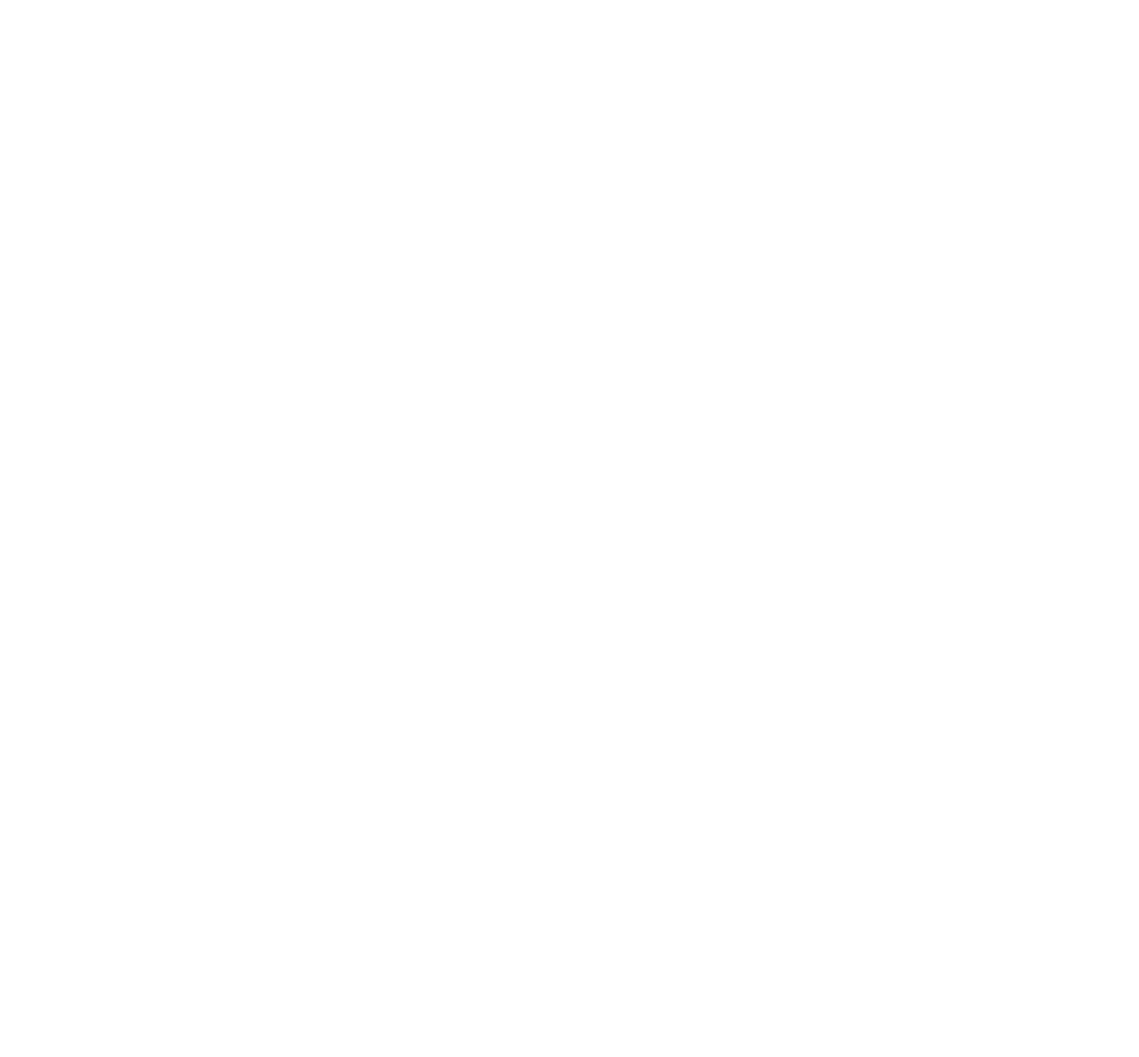
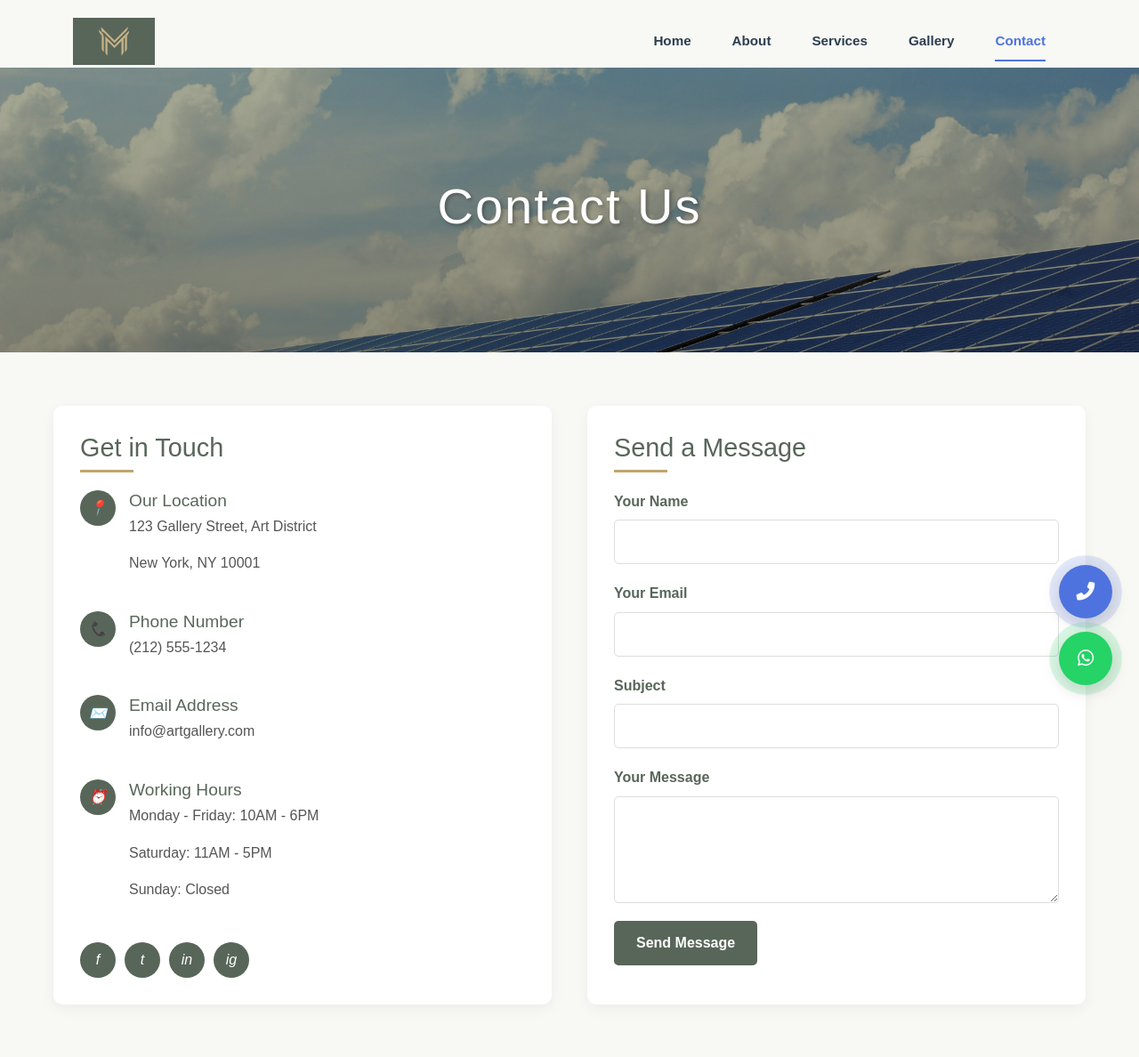
Before and after one commit to abhinavdeveloperiz/MultiMix, a Django app: page /contact in a window 1280 px wide. Before the commit the part shown is empty. Shown: the top 1188 px of the page at 89% size. Before the commit the page ends 800 px from the top, so only its background shows below. Run offline with Django 5.2, Linux system fonts and the light colour scheme.

Commit message:
final commit

```diff
--- a/app/templates/about.html
+++ b/app/templates/about.html
@@ -6,8 +6,7 @@
 <section class="hero">
     <div class="container">
         <h1>Powering a Sustainable Future</h1>
-        <p>SolarPeak Energy is dedicated to revolutionizing energy consumption through innovative solar solutions that
-            benefit both the planet and your bottom line.</p>
+
         <a href="#about" class="btn">Get in Touch</a>
     </div>
 </section>
--- a/app/templates/base.html
+++ b/app/templates/base.html
@@ -9,8 +9,10 @@
     <!-- Font Awesome -->
     <link rel="stylesheet" href="https://cdnjs.cloudflare.com/ajax/libs/font-awesome/6.0.0-beta3/css/all.min.css">
     <!-- Bootstrap CSS -->
-    <link href="https://cdn.jsdelivr.net/npm/bootstrap@5.3.6/dist/css/bootstrap.min.css" rel="stylesheet"
-        integrity="sha384-4Q6Gf2aSP4eDXB8Miphtr37CMZZQ5oXLH2yaXMJ2w8e2ZtHTl7GptT4jmndRuHDT" crossorigin="anonymous">
+
+    <link href="https://cdn.jsdelivr.net/npm/bootstrap@5.3.6/dist/css/bootstrap.min.css" rel="stylesheet" integrity="sha384-4Q6Gf2aSP4eDXB8Miphtr37CMZZQ5oXLH2yaXMJ2w8e2ZtHTl7GptT4jmndRuHDT" crossorigin="anonymous">
+    <script src="https://cdn.jsdelivr.net/npm/bootstrap@5.3.6/dist/js/bootstrap.bundle.min.js" integrity="sha384-j1CDi7MgGQ12Z7Qab0qlWQ/Qqz24Gc6BM0thvEMVjHnfYGF0rmFCozFSxQBxwHKO" crossorigin="anonymous"></script>
+
     <!-- Google Fonts -->
     <link href="https://fonts.googleapis.com/css2?family=Poppins:wght@300;400;500;600;700&display=swap"
         rel="stylesheet">
@@ -483,10 +485,6 @@
         </a>
     </div>
 
-    <!-- Bootstrap JS -->
-    <script src="https://cdn.jsdelivr.net/npm/bootstrap@5.3.6/dist/js/bootstrap.bundle.min.js"
-        integrity="sha384-j1CDi7MgGQ12Z7Qab0qlWQ/Qqz24Gc6BM0thvEMVjHnfYGF0rmFCozFSxQBxwHKO"
-        crossorigin="anonymous"></script>
 
     <script>
         // Navbar scroll effect
--- a/app/templates/contact.html
+++ b/app/templates/contact.html
@@ -0,0 +1,121 @@
+{% extends 'base.html' %}
+{% load static %}
+
+{% block content%}
+<link rel="stylesheet" href="{% static 'css/contact.css' %}">
+
+
+<div class="header">
+    <img class="header-image" src="{% static 'image/head.jpg' %}" alt="Contact Header">
+    <div class="header-overlay">
+        <h1>Contact Us</h1>
+    </div>
+</div>
+
+<!-- Contact Section -->
+<div class="contact-container">
+    <!-- Contact Information -->
+    <div class="contact-info">
+        <h2>Get in Touch</h2>
+
+        <div class="info-item">
+            <div class="info-icon">
+                <i>📍</i>
+            </div>
+            <div class="info-text">
+                <h3>Our Location</h3>
+                <p>123 Gallery Street, Art District</p>
+                <p>New York, NY 10001</p>
+            </div>
+        </div>
+
+        <div class="info-item">
+            <div class="info-icon">
+                <i>📞</i>
+            </div>
+            <div class="info-text">
+                <h3>Phone Number</h3>
+                <p><a href="tel:+12125551234">(212) 555-1234</a></p>
+            </div>
+        </div>
+
+        <div class="info-item">
+            <div class="info-icon">
+                <i>✉️</i>
+            </div>
+            <div class="info-text">
+                <h3>Email Address</h3>
+                <p><a href="mailto:info@artgallery.com">info@artgallery.com</a></p>
+            </div>
+        </div>
+
+        <div class="info-item">
+            <div class="info-icon">
+                <i>⏰</i>
+            </div>
+            <div class="info-text">
+                <h3>Working Hours</h3>
+                <p>Monday - Friday: 10AM - 6PM</p>
+                <p>Saturday: 11AM - 5PM</p>
+                <p>Sunday: Closed</p>
+            </div>
+        </div>
+
+        <div class="social-links">
+            <a href="#" class="social-icon">
+                <i>f</i>
+            </a>
+            <a href="#" class="social-icon">
+                <i>t</i>
+            </a>
+            <a href="#" class="social-icon">
+                <i>in</i>
+            </a>
+            <a href="#" class="social-icon">
+                <i>ig</i>
+            </a>
+        </div>
+    </div>
+
+    <!-- Contact Form -->
+    <div class="contact-form">
+        <h2>Send a Message</h2>
+        <form>
+            <div class="form-group">
+                <label for="name">Your Name</label>
+                <input type="text" id="name" class="form-control" required>
+            </div>
+
+            <div class="form-group">
+                <label for="email">Your Email</label>
+                <input type="email" id="email" class="form-control" required>
+            </div>
+
+            <div class="form-group">
+                <label for="subject">Subject</label>
+                <input type="text" id="subject" class="form-control" required>
+            </div>
+
+            <div class="form-group">
+                <label for="message">Your Message</label>
+                <textarea id="message" class="form-control" required></textarea>
+            </div>
+
+            <button type="submit" class="btn-submit">Send Message</button>
+        </form>
+    </div>
+</div>
+
+<!-- Map Section -->
+<div class="container-fluid">
+
+            <iframe
+                src="https://www.google.com/maps/embed?pb=!1m18!1m12!1m3!1d15767.496542101751!2d76.6057335527954!3d8.891292493907141!2m3!1f0!2f0!3f0!3m2!1i1024!2i768!4f13.1!3m3!1m2!1s0x3b05fd9c81997a21%3A0x9a5017df65b6ef22!2sMultimix%20security%20system%20providers!5e0!3m2!1sen!2sin!4v1747649835082!5m2!1sen!2sin"
+                width="100%" height="450" style="border:0;" allowfullscreen="" loading="lazy"
+                referrerpolicy="no-referrer-when-downgrade">
+            </iframe>
+
+</div>
+
+
+{% endblock %}
--- a/app/templates/gallery.html
+++ b/app/templates/gallery.html
@@ -0,0 +1,72 @@
+ {% extends 'base.html' %}
+ {% load static %}
+ {% block content %}
+ <link rel="stylesheet" href="{% static 'css/gallery.css' %}">
+
+
+<!-- Header Section with Image and Text Overlay -->
+    <div class="header">
+        <img class="header-image" src="{% static 'image/head.jpg' %}" alt="Gallery Header">
+        <div class="header-overlay">
+            <h1>Curated Collections</h1>
+            <p>Explore our carefully selected works showcasing beauty in its most natural form</p>
+        </div>
+    </div>
+
+    <!-- Gallery Section -->
+    <div class="gallery-container">
+        <h2 class="gallery-title">Featured Gallery</h2>
+        <div class="gallery">
+            <!-- Gallery Items -->
+            <div class="gallery-item">
+                <img src="{% static 'image/head.jpg' %}" alt="Gallery Image 1">
+                <div class="gallery-item-overlay">
+                    <h3>Natural Serenity</h3>
+                    <p>Peaceful landscapes capturing the essence of nature</p>
+                </div>
+            </div>
+
+            <div class="gallery-item">
+                <img src="{% static 'image/head.jpg' %}" alt="Gallery Image 2">
+                <div class="gallery-item-overlay">
+                    <h3>Urban Reflections</h3>
+                    <p>Modern architecture through an artistic lens</p>
+                </div>
+            </div>
+
+            <div class="gallery-item">
+                <img src="{% static 'image/head.jpg' %}" alt="Gallery Image 3">
+                <div class="gallery-item-overlay">
+                    <h3>Vintage Elegance</h3>
+                    <p>Timeless pieces from another era</p>
+                </div>
+            </div>
+
+            <div class="gallery-item">
+                <img src="{% static 'image/head.jpg' %}" alt="Gallery Image 4">
+                <div class="gallery-item-overlay">
+                    <h3>Abstract Vision</h3>
+                    <p>Contemporary expressions in vivid color</p>
+                </div>
+            </div>
+
+            <div class="gallery-item">
+                <img src="{% static 'image/head.jpg' %}" alt="Gallery Image 5">
+                <div class="gallery-item-overlay">
+                    <h3>Natural Harmony</h3>
+                    <p>Organic forms in perfect balance</p>
+                </div>
+            </div>
+
+            <div class="gallery-item">
+                <img src="{% static 'image/head.jpg' %}" alt="Gallery Image 6">
+                <div class="gallery-item-overlay">
+                    <h3>Coastal Dreams</h3>
+                    <p>Seaside inspirations and oceanic wonder</p>
+                </div>
+            </div>
+        </div>
+    </div>
+
+
+ {% endblock %}
--- a/app/templates/home.html
+++ b/app/templates/home.html
@@ -55,7 +55,7 @@
 
 
 <!-- About Section -->
-<section id="about" class="about-section py-5" style="background-color: #586659;">
+<section id="about" class="about-section py-5">
     <div class="container">
         <div class="row align-items-center">
             <div class="col-lg-6 mb-4 mb-lg-0">
--- a/app/templates/service.html
+++ b/app/templates/service.html
@@ -7,9 +7,7 @@
 <section class="hero">
     <div class="container">
         <h1>Our Solar Services</h1>
-        <p>Harness the power of the sun with our comprehensive solar solutions tailored to meet your unique energy
-            needs. Our expert team provides sustainable, cost-effective solar installations for residential and
-            commercial properties.</p>
+
     </div>
 </section>
 
--- a/app/views.py
+++ b/app/views.py
@@ -16,4 +16,4 @@ def Gallery_view(Request):
     return render(Request,'gallery.html')
 
 def Contact_view(Request):
-    return render(Request,'gallery.html')
+    return render(Request,'contact.html')
--- /dev/null
+++ b/static/css/contact.css
@@ -0,0 +1,230 @@
+:root {
+    --sage-green: #586659;
+    --gold-tan: #c0a56e;
+}
+
+* {
+    margin: 0;
+    padding: 0;
+    box-sizing: border-box;
+    font-family: 'Arial', sans-serif;
+}
+
+body {
+    background-color: #f8f8f5;
+    color: #333;
+    line-height: 1.6;
+}
+
+/* Header Section with Image and Heading */
+.header {
+    position: relative;
+    height: 40vh;
+    overflow: hidden;
+}
+
+.header-image {
+    width: 100%;
+    height: 100%;
+    object-fit: cover;
+    filter: brightness(0.8);
+}
+
+.header-overlay {
+    position: absolute;
+    top: 0;
+    left: 0;
+    width: 100%;
+    height: 100%;
+    background: linear-gradient(rgba(88, 102, 89, 0.3), rgba(0, 0, 0, 0.3));
+    display: flex;
+    justify-content: center;
+    align-items: center;
+    text-align: center;
+}
+
+.header-overlay h1 {
+    color: white;
+    font-size: 3.5rem;
+    letter-spacing: 2px;
+    text-shadow: 2px 2px 4px rgba(0, 0, 0, 0.3);
+}
+
+/* Contact Section */
+.contact-container {
+    max-width: 1200px;
+    margin: 0 auto;
+    padding: 60px 20px;
+    display: grid;
+    grid-template-columns: 1fr 1fr;
+    gap: 40px;
+}
+
+@media (max-width: 768px) {
+    .contact-container {
+        grid-template-columns: 1fr;
+    }
+    .header-overlay h1 {
+        font-size: 2rem;
+    }
+}
+
+/* Contact Info */
+.contact-info {
+    padding: 30px;
+    background-color: white;
+    border-radius: 10px;
+    box-shadow: 0 5px 15px rgba(0, 0, 0, 0.05);
+}
+
+.contact-info h2 {
+    color: var(--sage-green);
+    margin-bottom: 20px;
+    font-size: 1.8rem;
+    position: relative;
+    padding-bottom: 10px;
+}
+
+.contact-info h2::after {
+    content: '';
+    position: absolute;
+    bottom: 0;
+    left: 0;
+    width: 60px;
+    height: 3px;
+    background-color: var(--gold-tan);
+}
+
+.info-item {
+    margin-bottom: 25px;
+    display: flex;
+    align-items: flex-start;
+}
+
+.info-icon {
+    width: 40px;
+    height: 40px;
+    background-color: var(--sage-green);
+    color: white;
+    border-radius: 50%;
+    display: flex;
+    justify-content: center;
+    align-items: center;
+    margin-right: 15px;
+    flex-shrink: 0;
+}
+
+.info-text {
+    flex-grow: 1;
+}
+
+.info-text h3 {
+    font-size: 1.2rem;
+    color: var(--sage-green);
+    margin-bottom: 5px;
+}
+
+.info-text p,
+.info-text a {
+    color: #555;
+    text-decoration: none;
+}
+
+.info-text a:hover {
+    color: var(--gold-tan);
+}
+
+.social-links {
+    display: flex;
+    margin-top: 30px;
+}
+
+.social-icon {
+    width: 40px;
+    height: 40px;
+    background-color: var(--sage-green);
+    color: white;
+    border-radius: 50%;
+    display: flex;
+    justify-content: center;
+    align-items: center;
+    margin-right: 10px;
+    text-decoration: none;
+    transition: background-color 0.3s ease;
+}
+
+.social-icon:hover {
+    background-color: var(--gold-tan);
+}
+
+/* Contact Form */
+.contact-form {
+    padding: 30px;
+    background-color: white;
+    border-radius: 10px;
+    box-shadow: 0 5px 15px rgba(0, 0, 0, 0.05);
+}
+
+.contact-form h2 {
+    color: var(--sage-green);
+    margin-bottom: 20px;
+    font-size: 1.8rem;
+    position: relative;
+    padding-bottom: 10px;
+}
+
+.contact-form h2::after {
+    content: '';
+    position: absolute;
+    bottom: 0;
+    left: 0;
+    width: 60px;
+    height: 3px;
+    background-color: var(--gold-tan);
+}
+
+.form-group {
+    margin-bottom: 20px;
+}
+
+.form-group label {
+    display: block;
+    margin-bottom: 8px;
+    color: var(--sage-green);
+    font-weight: bold;
+}
+
+.form-control {
+    width: 100%;
+    padding: 12px;
+    border: 1px solid #ddd;
+    border-radius: 5px;
+    font-size: 1rem;
+    transition: border-color 0.3s ease;
+}
+
+.form-control:focus {
+    outline: none;
+    border-color: var(--gold-tan);
+}
+
+textarea.form-control {
+    resize: vertical;
+    min-height: 120px;
+}
+
+.btn-submit {
+    background-color: var(--sage-green);
+    color: white;
+    border: none;
+    padding: 12px 25px;
+    border-radius: 5px;
+    cursor: pointer;
+    font-size: 1rem;
+    font-weight: bold;
+    transition: background-color 0.3s ease;
+}
+
+.btn-submit:hover {
+    background-color: var(--gold-tan);
+}
```
Also changed, not shown: static/css/about.css (+9 -4 lines), static/css/gallery.css (added, +179 -0 lines), static/css/home.css (+4 -10 lines), static/css/service.css (+7 -0 lines).
